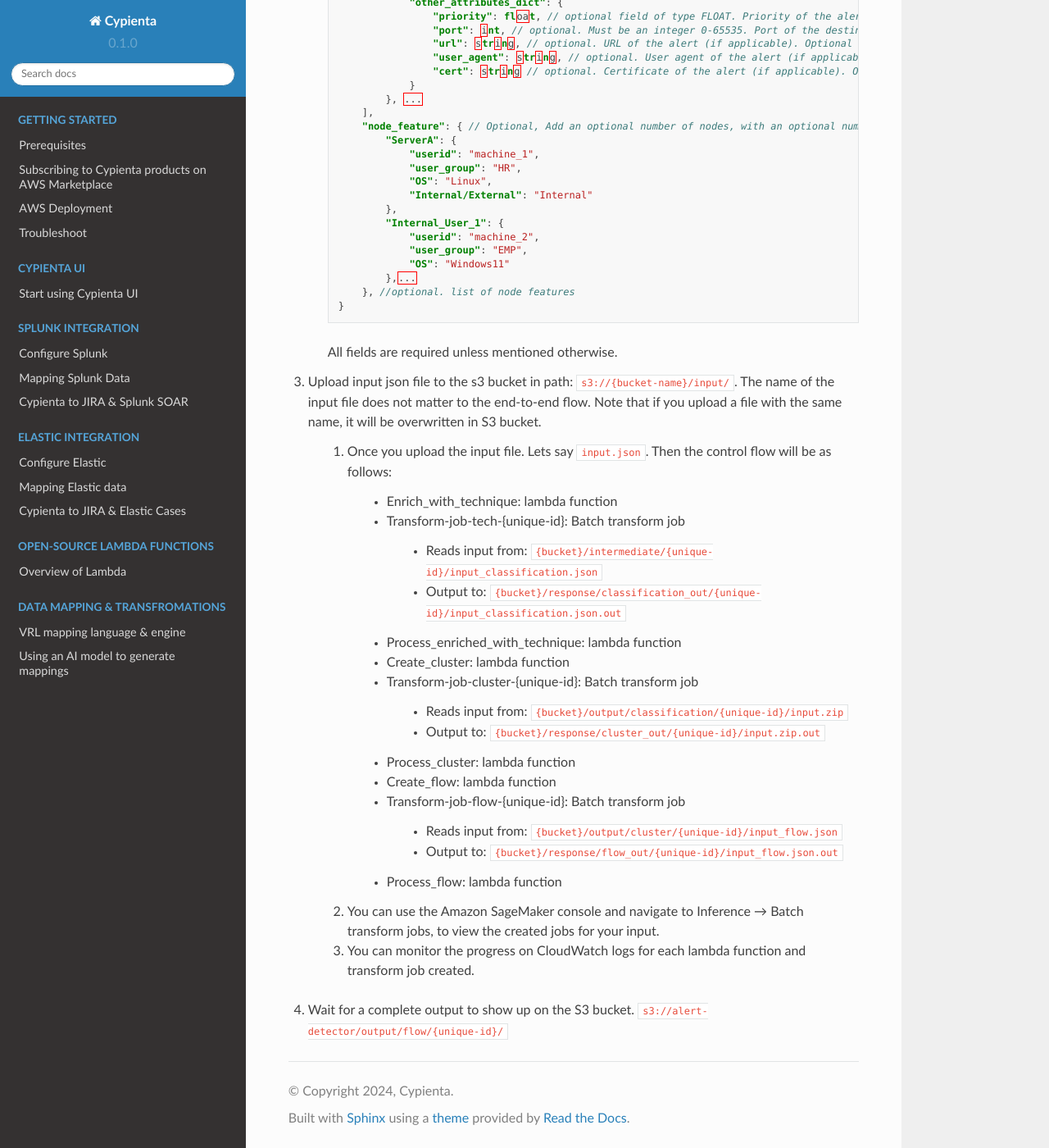
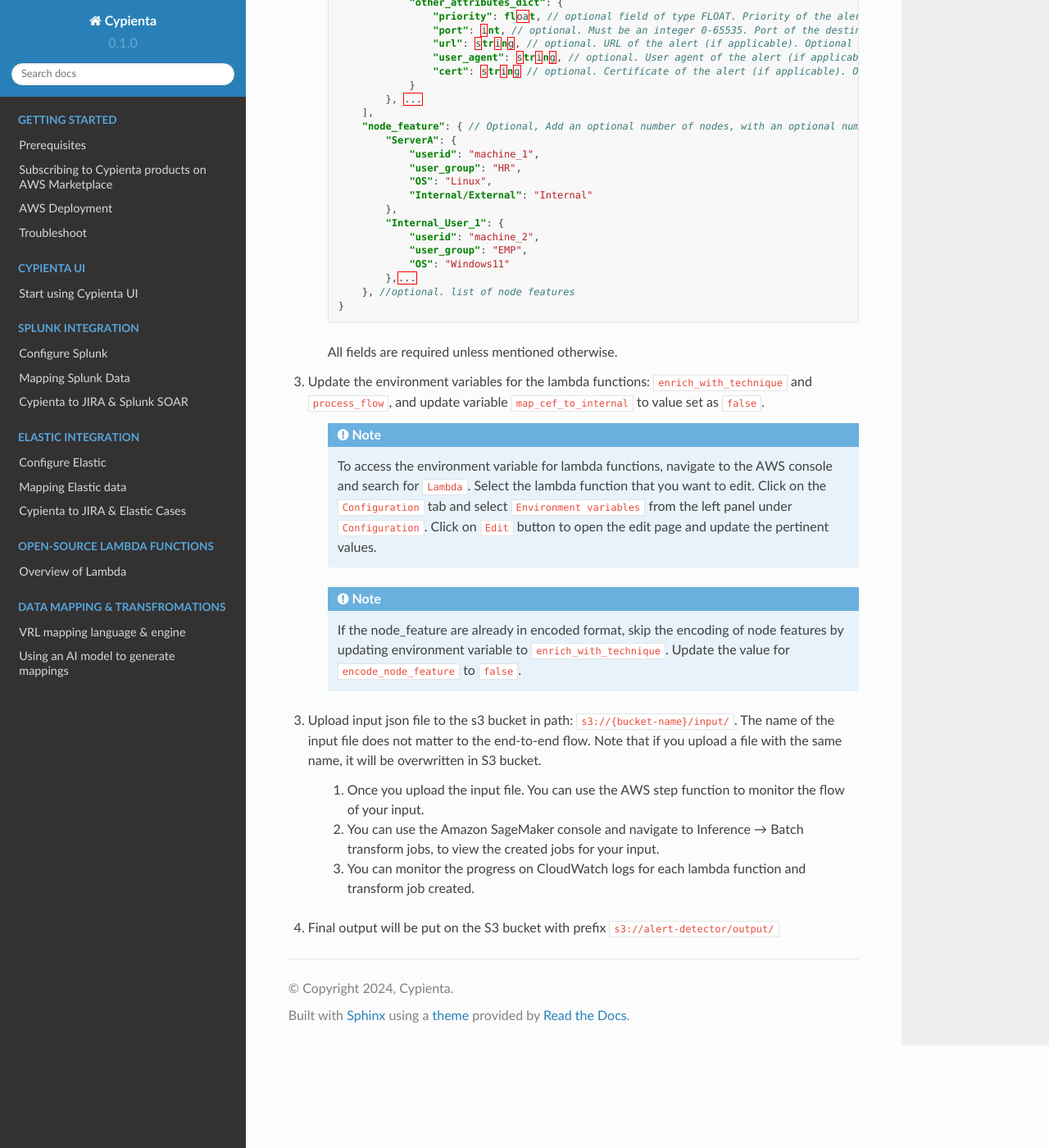
Before and after one commit to cypienta/docs, a Sphinx documentation site: the page built from docs/source/getting_started/end_to_end_test.rst, in a window 1280 px wide and 1400 px high, scrolled down 953 px. Shown: the whole window at 82% size. Built offline with Sphinx 7.4.7 and the Read the Docs theme 2.0.0, drawn with Linux system fonts in a browser that asks for light colours; pages that are not in the unit, such as notebooks, are missing from menus; some of the changed text lies outside the part shown.

Commit message:
CD-53 add flag for direct internal input

```diff
--- a/docs/source/getting_started/end_to_end_test.rst
+++ b/docs/source/getting_started/end_to_end_test.rst
@@ -1,8 +1,8 @@
-End to End Test
+End to End Test (non CEF input format)
 ==================================================
 
 How to test end-to-end
---------------------------
+----------------------
 
 1. Navigate to the AWS console and search for ``S3``. Select the S3 bucket
    that you created, and click on ``Create folder``. Set the name of the folder as ``input`` and create the folder.
@@ -72,34 +72,21 @@
 
     All fields are required unless mentioned otherwise.
 
+3. Update the environment variables for the lambda functions: ``enrich_with_technique`` and ``process_flow``, and update variable ``map_cef_to_internal`` to value set as ``false``.
+
+    .. note::
+        To access the environment variable for lambda functions, navigate to the AWS console and search for ``Lambda``. Select the lambda function that you want to edit. Click on the ``Configuration`` tab and select ``Environment variables``
+        from the left panel under ``Configuration``. Click on ``Edit`` button to open the edit page and update the pertinent values.
+
+    .. note::
+        If the node_feature are already in encoded format, skip the encoding of node features by updating environment variable to ``enrich_with_technique``. Update the value for ``encode_node_feature`` to ``false``.
+
 3. Upload input json file to the s3 bucket in path: ``s3://{bucket-name}/input/``. The name of the input file does not matter to the end-to-end flow. Note that if you upload a file with the same name, it will be overwritten in S3 bucket.
 
-    1. Once you upload the input file. Lets say ``input.json``. Then the control flow will be as follows:
-
-        -  Enrich_with_technique: lambda function
-        -  Transform-job-tech-{unique-id}: Batch transform job
-
-            -  Reads input from: ``{bucket}/intermediate/{unique-id}/input_classification.json``
-            -  Output to: ``{bucket}/response/classification_out/{unique-id}/input_classification.json.out``
-
-        -  Process_enriched_with_technique: lambda function
-        -  Create_cluster: lambda function
-        -  Transform-job-cluster-{unique-id}: Batch transform job
-
-            -  Reads input from: ``{bucket}/output/classification/{unique-id}/input.zip``
-            -  Output to: ``{bucket}/response/cluster_out/{unique-id}/input.zip.out``
-
-        -  Process_cluster: lambda function
-        -  Create_flow: lambda function
-        -  Transform-job-flow-{unique-id}: Batch transform job
-
-            -  Reads input from: ``{bucket}/output/cluster/{unique-id}/input_flow.json``
-            -  Output to: ``{bucket}/response/flow_out/{unique-id}/input_flow.json.out``
-
-        -  Process_flow: lambda function
+    1. Once you upload the input file. You can use the AWS step function to monitor the flow of your input.
 
     2. You can use the Amazon SageMaker console and navigate to Inference → Batch transform jobs, to view the created jobs for your input.
 
     3. You can monitor the progress on CloudWatch logs for each lambda function and transform job created.
 
-4. Wait for a complete output to show up on the S3 bucket. ``s3://alert-detector/output/flow/{unique-id}/``
+4. Final output will be put on the S3 bucket with prefix ``s3://alert-detector/output/``
--- a/docs/source/index.rst
+++ b/docs/source/index.rst
@@ -55,3 +55,9 @@
 
     vrl/transform
     vrl/ai
+
+.. toctree::
+    :maxdepth: 1
+    :caption: Test with custom input (non CEF input format)
+
+    getting_started/end_to_end
```
